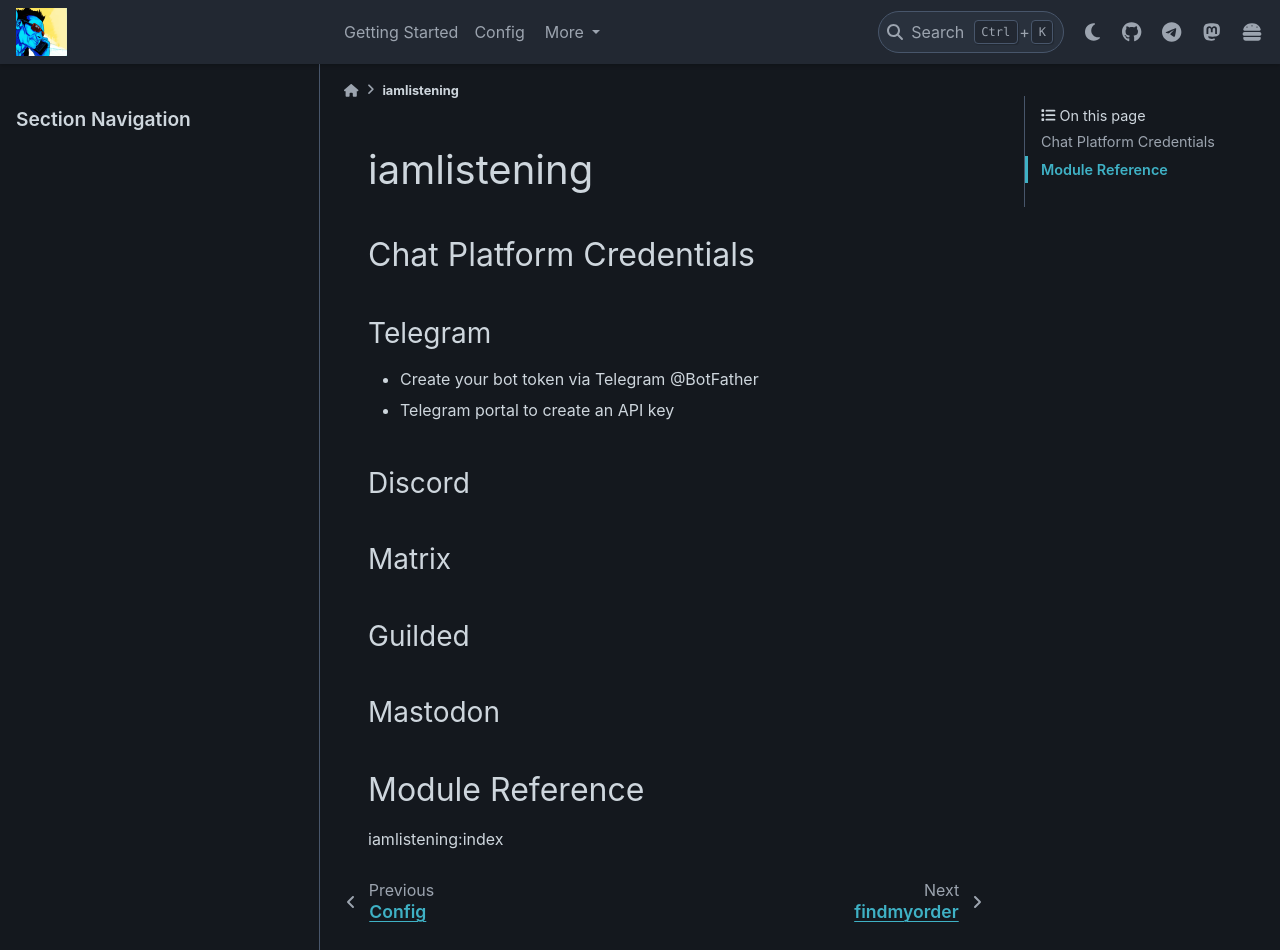
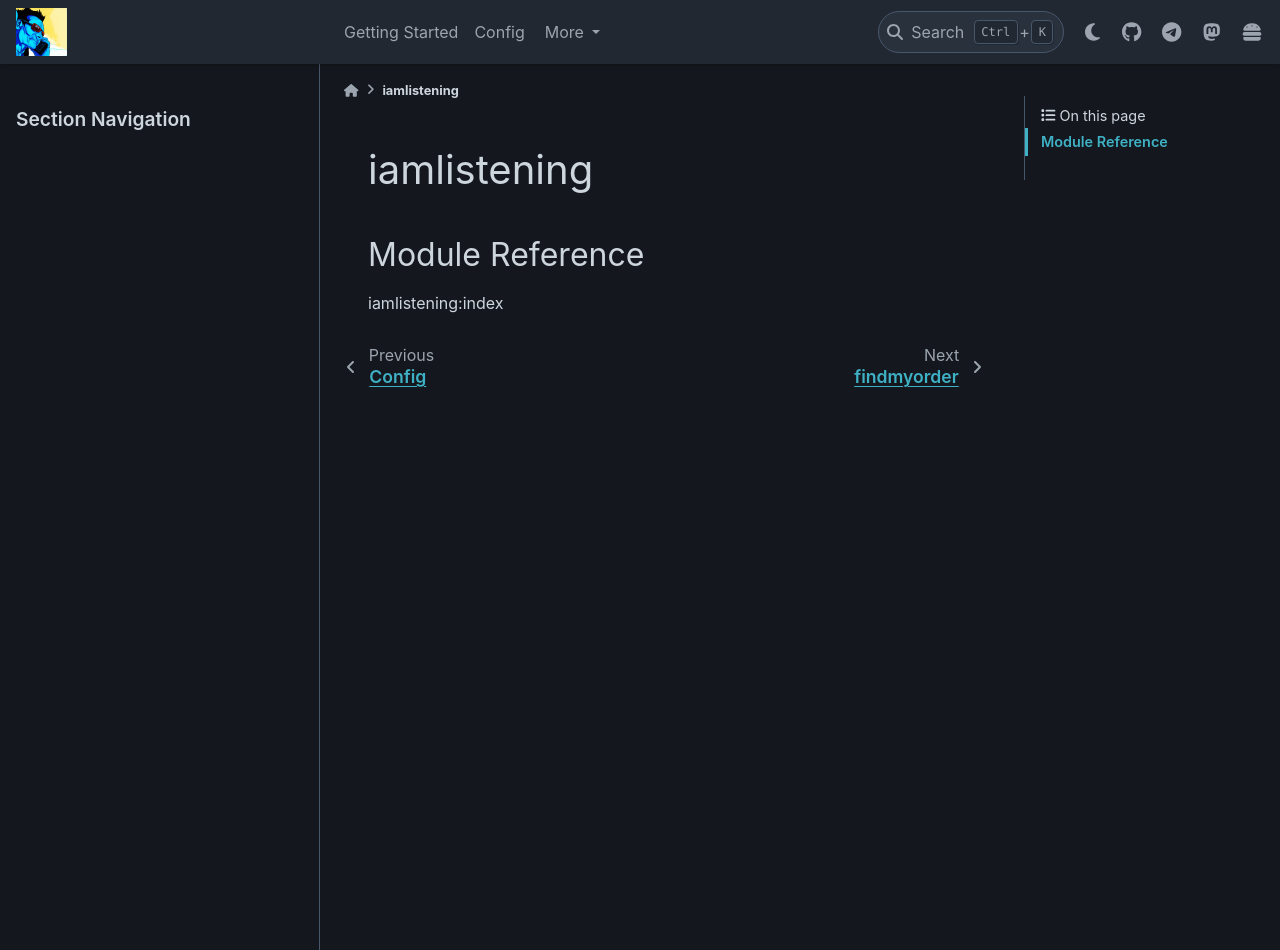
Before and after one commit to mraniki/tt, a Sphinx documentation site: the page built from docs/04_iamlistening.rst, in a window 1280 px wide and 950 px high. Built offline with Sphinx 7.4.7 and the PyData theme 0.15.4, drawn with Linux system fonts in a browser that asks for light colours; pages that are not in the unit, such as notebooks, are missing from menus.

Commit message:
📝 update

```diff
--- a/docs/01_start.rst
+++ b/docs/01_start.rst
@@ -8,9 +8,8 @@ Chat Platform Credentials
 
 Create your channel/room and your platform bot:
 
-   :doc:`talky:04_iamlistening`
+:doc:`iamlistening:index`
 
-   :doc:`iamlistening:index`
 
 Exchange Credentials
 ====================
--- a/docs/04_iamlistening.rst
+++ b/docs/04_iamlistening.rst
@@ -1,36 +1,6 @@
 ===========
 iamlistening
 ===========
-
-
-Chat Platform Credentials
-=========================
-
-
-
-Telegram
---------
-
-- Create your bot token via Telegram @BotFather
-- Telegram portal to create an API key
-
-
-Discord
--------
-
-
-Matrix
-------
-
-
-Guilded
--------
-
-
-Mastodon
---------
-
-
 
 Module Reference
 ================
--- a/docs/05_findmyorder.rst
+++ b/docs/05_findmyorder.rst
@@ -12,5 +12,4 @@ Order Example
 Module Reference
 ================
 
-
 :doc:`findmyorder:index`
```
Also changed, not shown: docs/02_config.rst (+21 -12 lines).
